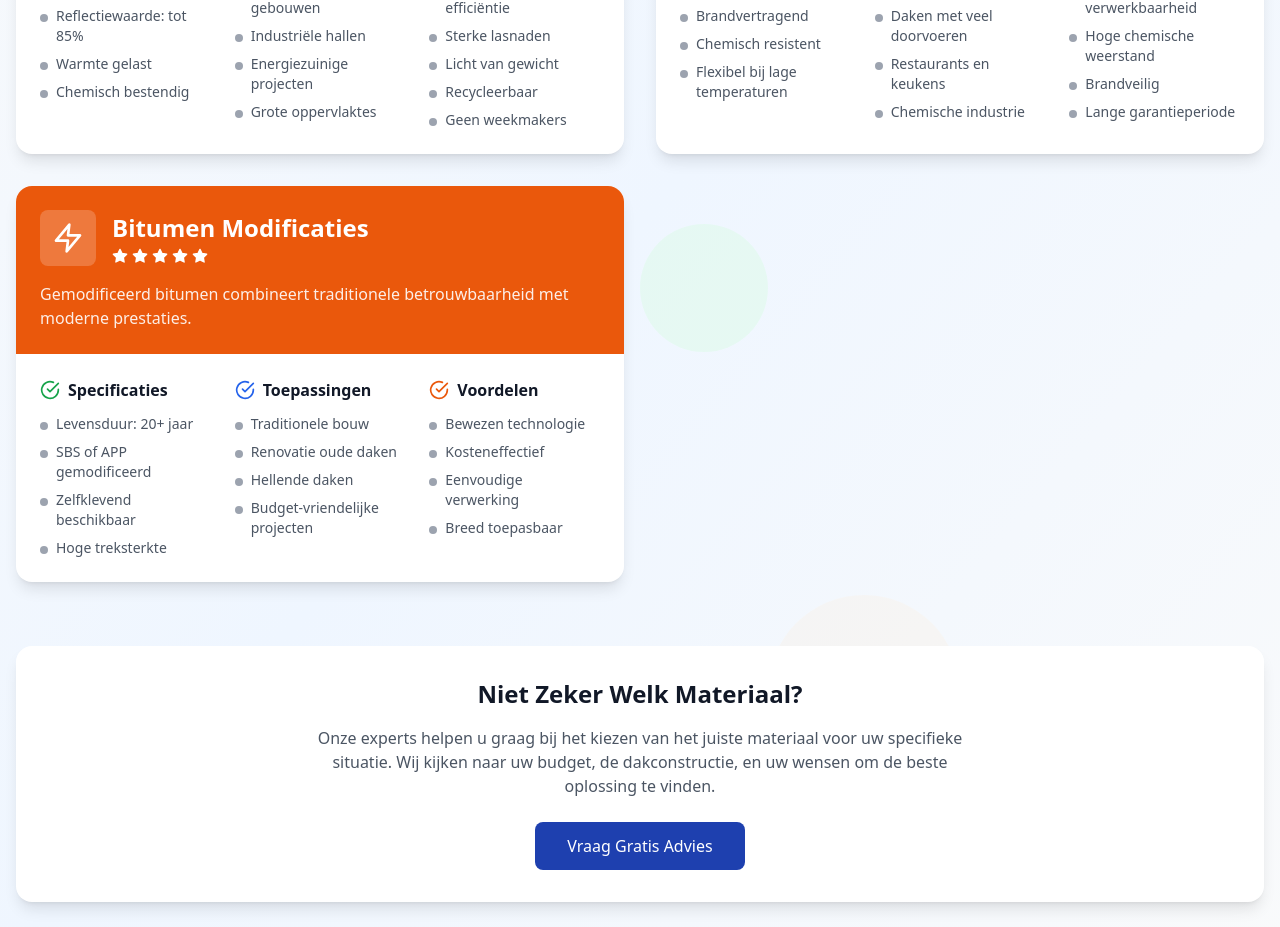
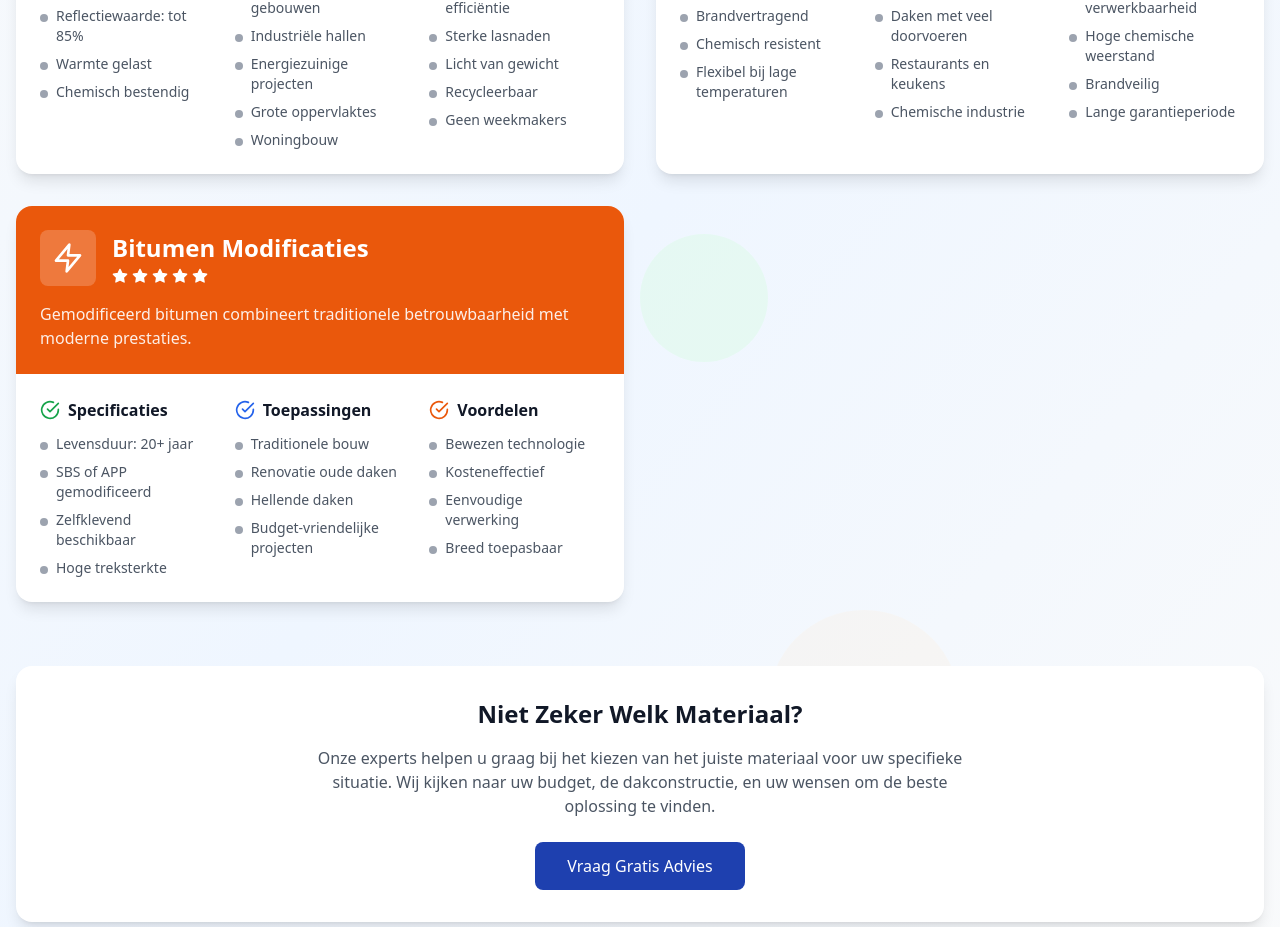
Before and after one commit to dmonfrooij/DakwerkSterken, a React (Vite) app: page / in a window 1280 px wide. Shown: the part 2416-3343 px from the top of the page. Built offline with nearby package versions, Linux system fonts and the light colour scheme.

Commit message:
Updated Materials.tsx

```diff
--- a/src/components/Materials.tsx
+++ b/src/components/Materials.tsx
@@ -18,7 +18,8 @@ const Materials = () => {
         "Commerciële gebouwen",
         "Industriële hallen",
         "Energiezuinige projecten",
-        "Grote oppervlaktes"
+        "Grote oppervlaktes",
+        "Woningbouw"
       ],
       advantages: [
         "Hoge energie-efficiëntie",
```
